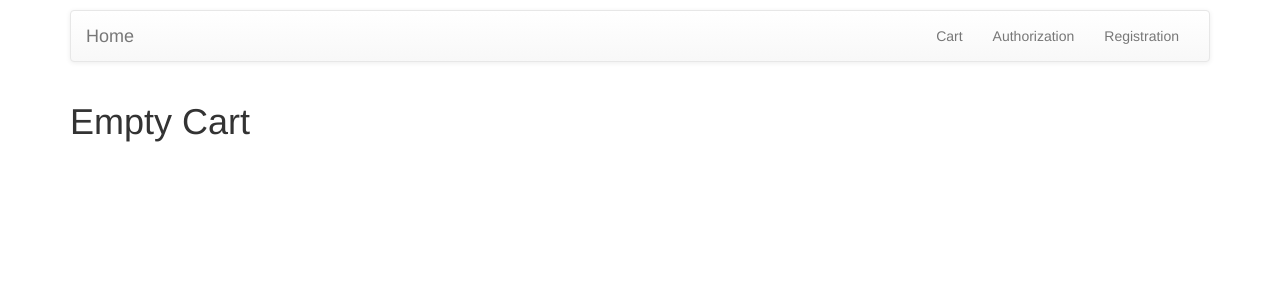
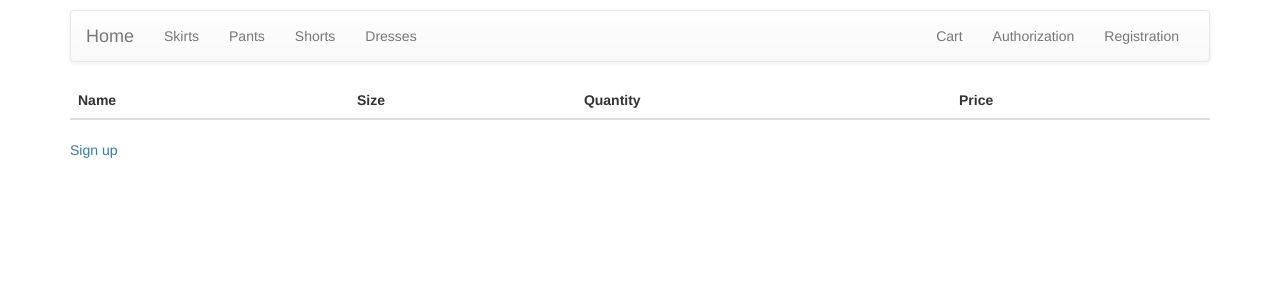
Before and after one commit to NaStyA128/tasks_11, a Django app: page /cart/order/ in a window 1280 px wide. Shown: the top 300 px of the page. Run offline with Django 3.2, Linux system fonts and the light colour scheme; data comes from the database, SQL or seed files in the repository; both versions use the stored data as it was after the commit; lists and menus that the app fills with data are empty; some libraries are stand-ins or nearby versions.

Commit message:
New model MyUser in models and code change.

```diff
--- a/django_project/urls.py
+++ b/django_project/urls.py
@@ -23,11 +23,13 @@ from shop.views import (
     LoginUser,
     LogoutView,
     CartView,
+    MakeOrderView,
 )
 
 
 urlpatterns = [
     url(r'^admin/', admin.site.urls),
+    url(r'^cart/order/', MakeOrderView.as_view(), name='make_order'),
     url(r'^cart/', CartView.as_view(), name='cart'),
     url(r'^accounts/login/', LoginUser.as_view()),
     url(r'^accounts/logout/', LogoutView.as_view()),
--- a/shop/forms.py
+++ b/shop/forms.py
@@ -1,7 +1,8 @@
 from django import forms
 from django.forms import MultiWidget
+from django.contrib.auth.forms import UserCreationForm
 
-from .models import Products, Buyers
+from .models import Products, Buyers,  MyUsers
 
 CHOICES = (('name', 'name'), ('price', 'price'))
 
@@ -52,6 +53,18 @@ class PhoneField(forms.MultiValueField):
 #         fields = ['name', 'phone']
 
 
+class RegistrationForm(UserCreationForm):
+    phone = PhoneField(3, 7)
+
+    def save(self, commit=True):
+        user = super(UserCreationForm, self).save(commit=False)
+        user.set_password(self.cleaned_data["password1"])
+        if commit:
+            user.save()
+            MyUsers.objects.create(user=user, phone=self.cleaned_data["phone"])
+        return user
+
+
 class BuyersForm2(forms.Form):
     name = forms.CharField(max_length=100)
     phone = PhoneField(3, 7)
--- a/shop/views.py
+++ b/shop/views.py
@@ -24,9 +24,9 @@ from django.contrib.sessions.models import Session
 from .models import(
     Categories,
     Products,
-    Buyers
+    MyUsers
 )
-from .forms import SearchProduct, BuyersForm2
+from .forms import SearchProduct, BuyersForm2, RegistrationForm
 
 
 class IndexList(ListView, FormView):
@@ -143,16 +143,29 @@ class DeleteProduct(DeleteView):
 class UserProfile(TemplateView):
     template_name = 'profile.html'
 
+    def get(self, request, *args, **kwargs):
+        if request.user.is_authenticated():
+            self.user_id = request.user.id
+        else:
+            self.user_id = None
+        return super(UserProfile, self).get(request, *args, **kwargs)
+
     def get_context_data(self, **kwargs):
         context = super(UserProfile, self).get_context_data(**kwargs)
         context['categories'] = Categories.objects.all()
+        if self.user_id:
+            context['user_all_info'] = MyUsers.objects.get(user_id=self.user_id)
         return context
 
 
 class RegistrationUser(FormView):
-    form_class = UserCreationForm
+    form_class = RegistrationForm
     template_name = 'add_user.html'
     success_url = 'login/'
+
+    # def save(self, commit=True):
+    #     user = super(UserCreationForm, self).save(commit=False)
+    #     return super(RegistrationUser, self).save(commit)
 
     def form_valid(self, form):
         form.save()
@@ -224,8 +237,35 @@ class CartView(TemplateView):
             request.session['cart'] = my_lists
             request.session['total_cart'] += product.price
             return HttpResponseRedirect('/cart/')
+        if request.GET.get('delete', False):
+            my_lists = request.session.get('cart', False)
+            for prod in my_lists:
+                if prod.id == int(request.GET.get('delete', False)):
+                    request.session['total_cart'] -= prod.price
+                    my_lists.remove(prod)
+                    request.session['cart'] = my_lists
+            return HttpResponseRedirect('/cart/')
         return super(CartView, self).get(request, *args, **kwargs)
 
     def get_context_data(self, **kwargs):
         context = super(CartView, self).get_context_data(**kwargs)
+        context['categories'] = Categories.objects.all()
         return context
+
+
+class MakeOrderView(TemplateView):
+    template_name = "make_order.html"
+
+    def get(self, request, *args, **kwargs):
+        if request.user.is_authenticated():
+            self.user_id = request.user.id
+        else:
+            self.user_id = None
+        return super(MakeOrderView, self).get(request, *args, **kwargs)
+
+    def get_context_data(self, **kwargs):
+        context = super(MakeOrderView, self).get_context_data(**kwargs)
+        context['categories'] = Categories.objects.all()
+        if self.user_id:
+            context['user_all_info'] = MyUsers.objects.get(user_id=self.user_id)
+        return context
--- a/templates/cart.html
+++ b/templates/cart.html
@@ -16,6 +16,7 @@
                     <th>Size</th>
                     <th>Quantity</th>
                     <th>Price</th>
+                    <th>Options</th>
                 </tr>
             </thead>
             <tbody>
@@ -25,12 +26,13 @@
                     <td>{{ product.size }}</td>
                     <td><input type="number" value="{{ product.quantity_in_cart }}" data-id="{{ product.id }}" min="1" max="100"></td>
                     <td>{{ product.price }}</td>
+                    <td><a href="/cart/?delete={{ product.id }}">delete</a></td>
                 </tr>
             {% endfor %}
             </tbody>
         </table>
         <p>{{ request.session.total_cart }}</p>
-        <a href="" class="btn btn-default">Make an order</a>
+        <a href="/cart/order/" class="btn btn-default">Make an order</a>
     {% else %}
     <h1>Empty Cart</h1>
     {% endif %}
--- /dev/null
+++ b/templates/make_order.html
@@ -0,0 +1,43 @@
+{% extends "base.html" %}
+{% load staticfiles%}
+
+{% block my_scripts %}
+    <script src="{% static 'shop/js/scripts.js' %}"></script>
+{% endblock my_scripts %}
+
+{% block content %}
+
+    <table class="table table-striped">
+        <thead>
+            <tr>
+                <th>Name</th>
+                <th>Size</th>
+                <th>Quantity</th>
+                <th>Price</th>
+            </tr>
+        </thead>
+        <tbody>
+            {% for product in request.session.cart %}
+                <tr>
+                    <td><a href="/{{ product.category_id }}/{{ product.id }}/">{{ product.name }}</a></td>
+                    <td>{{ product.size }}</td>
+                    <td>{{ product.quantity_in_cart }}</td>
+                    <td>{{ product.price }}</td>
+                </tr>
+            {% endfor %}
+        </tbody>
+    </table>
+    <div>
+        {% if user.is_authenticated %}
+            <p>Username: {{ user.username }}</p>
+            <p>Email: {{ user.email }}</p>
+            <p>First name: {{ user.first_name }}</p>
+            <p>Last name: {{ user.last_name }}</p>
+            <p>Phone: {{ user_all_info.phone }}</p>
+            <a href="">Yes!</a>
+        {% else %}
+            <a href="/accounts/">Sign up</a>
+        {% endif %}
+    </div>
+
+{% endblock content %}
--- a/templates/profile.html
+++ b/templates/profile.html
@@ -8,6 +8,7 @@
         <p>Email: {{ user.email }}</p>
         <p>First name: {{ user.first_name }}</p>
         <p>Last name: {{ user.last_name }}</p>
+        <p>Phone: {{ user_all_info.phone }}</p>
     {% else %}
         <p>You must to sign up.</p>
     {% endif %}
```
Also changed, not shown: db.sqlite3.
